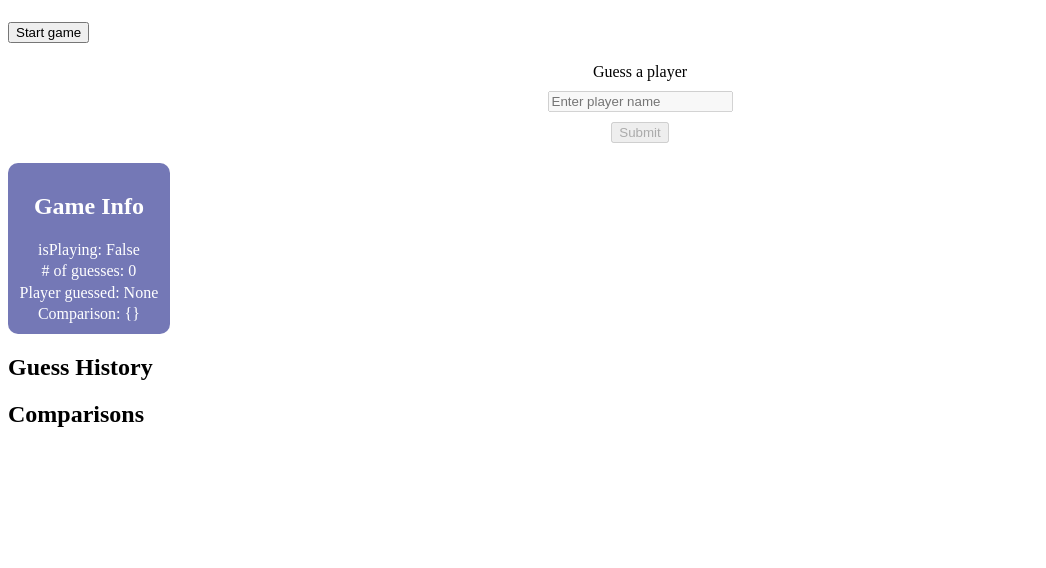
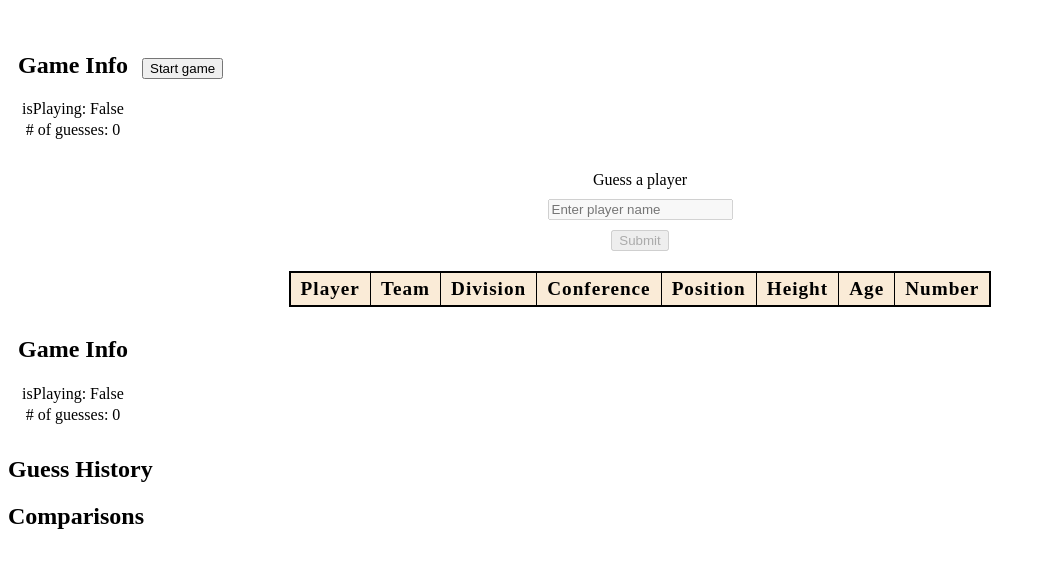
Before and after one commit to tjwalsh31/nba_guesser, a Flask app: page / in a window 1280 px wide. Shown: the part 58-626 px from the top of the page, without its empty margins (0-1046 px from the left). Run offline with Flask 3, Linux system fonts and the light colour scheme; lists and menus that the app fills with data are empty.

Commit message:
Got the table to kind of work

```diff
--- a/src/nba_guesser/server.py
+++ b/src/nba_guesser/server.py
@@ -11,10 +11,26 @@ def index():
 @app.route("/start_game", methods=["POST"])
 def start_game():
     game.start_game()
-    return redirect(url_for("index"))
+    return [game.playing, game.num_guesses]
 
-@app.route("/process_guess", methods=["POST"])
-def process_guess():
+@app.route("/guess", methods=["POST"])
+def guess():
     player_name = request.form["player"]
     game.guess(player_name)
     return redirect(url_for("index"))
+
+@app.route("/get_game_data")
+def get_guess_data():
+    s = ""
+    guess_data = {
+        "name": game.player.name,
+        "team": game.comparison["team"],
+        "division": game.comparison['division'],
+        "conference": game.comparison['conference'],
+        "position": game.comparison['position'],
+        "height": s.join(game.comparison['height']),
+        "age": s.join(game.comparison['age']),
+        "jersey": s.join(game.comparison['jersey']),
+        "player": game.comparison['player']
+    }
+    return jsonify(guess_data)
--- a/src/nba_guesser/static/script.js
+++ b/src/nba_guesser/static/script.js
@@ -1,7 +1,7 @@
 const startButton = document.querySelector('#start-game');
+const gameForm = document.querySelector('#game-form');
 const playerInput = document.querySelector("#player");
 const submitButton = document.querySelector("button[type='submit']");
-const result = document.querySelector("#result");
 
 async function startGame() {
     playerInput.disabled = false;
@@ -16,6 +16,50 @@ async function startGame() {
 }
 
 startButton.addEventListener('click', startGame);
+
+async function getGameData() {
+    const response = await fetch ("/get_game_data");
+
+    const guess = await response.json();
+    console.log(guess)
+    displayGuess(guess);
+}
+
+function resultClass(value) {
+    if (value.startsWith('✓')) return 'match';
+    if (value.startsWith('~')) return 'close-match';
+    return 'no-match';
+}
+
+function addResultCell(row, value) {
+    const cell = row.insertCell();
+    cell.textContent = value;
+    cell.className = resultClass(value);
+}
+
+function displayGuess(guess) {
+    const tableBody = document.getElementById('results').getElementsByTagName('tbody')[0];
+    const newRow = tableBody.insertRow(-1);
+    newRow.insertCell(0).textContent = guess.name;
+    addResultCell(newRow, guess.team);
+    addResultCell(newRow, guess.division);
+    addResultCell(newRow, guess.conference);
+    addResultCell(newRow, guess.position);
+    addResultCell(newRow, guess.height);
+    addResultCell(newRow, guess.age);
+    addResultCell(newRow, guess.jersey);
+
+}
+
+gameForm.addEventListener('submit', async (event) => {
+    event.preventDefault();
+    await fetch('/guess', {
+        method: 'POST',
+        body: new URLSearchParams({player: playerInput.value})
+    });
+    await getGameData();
+    playerInput.value = '';
+});
 
 // submitButton.addEventListener('click', async (event) => {
 //     event.preventDefault();
--- a/src/nba_guesser/static/style.css
+++ b/src/nba_guesser/static/style.css
@@ -11,12 +11,42 @@
     flex-direction: column;
     justify-content: center;
     align-items: center;
-    background-color:rgba(27, 34, 136, 0.608);
-    color:white;
     border-radius: 10px;
     padding: 10px;
+    margin: auto;
 }
 #game-info > p {
     margin: 0.1rem;
     display: inline-block;
 }
+
+table {
+    border-collapse: collapse;
+    border: 2px solid black;
+    font-size: 1.2rem;
+    letter-spacing: 1px;
+    margin: auto;
+    padding: auto;
+}
+
+thead {
+    background-color: antiquewhite;
+}
+
+th, td {
+    border: 1px solid black;
+    padding: 5px 10px;
+    text-align:center;
+}
+
+.match {
+    background-color: rgb(96, 226, 113)
+}
+
+.close-match {
+    background-color: rgb(247, 255, 87)
+}
+
+.no-match {
+    background-color: rgb(237, 73, 73)
+}
--- a/src/nba_guesser/templates/index.html
+++ b/src/nba_guesser/templates/index.html
@@ -11,20 +11,49 @@
     <div id="header">
         <h1>Hoopdle</h1>
     </div>
+    <div id="game-info">
+        <h2>Game Info</h2>
+        <p>isPlaying: {{game.playing}}</p>
+        <p># of guesses: {{game.num_guesses}}</p>
+    </div>
     <button id="start-game">Start game</button>
-    <form id="game-form" action="{{ url_for('process_guess') }}" method="POST">
+    <form id="game-form" action="{{ url_for('guess') }}" method="POST">
     <div>
         <label for="player">Guess a player</label>
         <input type="text" id="player" name="player" placeholder="Enter player name" required disabled>
         <button type="submit" disabled>Submit</button>
     </div>
     </form>
+    <table id="results">
+        <thead>
+            <tr>
+                <th scope="col">Player</th>
+                <th scope="col">Team</th>
+                <th scope="col">Division</th>
+                <th scope="col">Conference</th>
+                <th scope="col">Position</th>
+                <th scope="col">Height</th>
+                <th scope="col">Age</th>
+                <th scope="col">Number</th>
+            </tr>
+        </thead>
+        <tbody>
+            <tr>
+                <!-- <td>{{ game.player.name }}</td>
+                <td>{{ game.comparison.team }}</td>
+                <td>{{ game.comparison.division }}</td>
+                <td>{{ game.comparison.conference }}</td>
+                <td>{{ game.comparison.position }}</td>
+                <td>{{ game.comparison.height }}</td>
+                <td>{{ game.comparison.age }}</td>
+                <td>{{ game.comparison.jersey }}</td> -->
+            </tr>
+        </tbody>
+    </table>
     <div id="game-info">
         <h2>Game Info</h2>
         <p>isPlaying: {{game.playing}}</p>
         <p># of guesses: {{game.num_guesses}}</p>
-        <p>Player guessed: {{game.player}}</p>
-        <p>Comparison: {{game.comparison}}</p>
     </div>
     <div id="guess-history">
         <h2>Guess History</h2>
@@ -42,7 +71,4 @@
             {% endfor %}
         </ul>
     </div>
-    <div id="results">
-        <span id="result"></span>
-    </div>
 </body>
```
